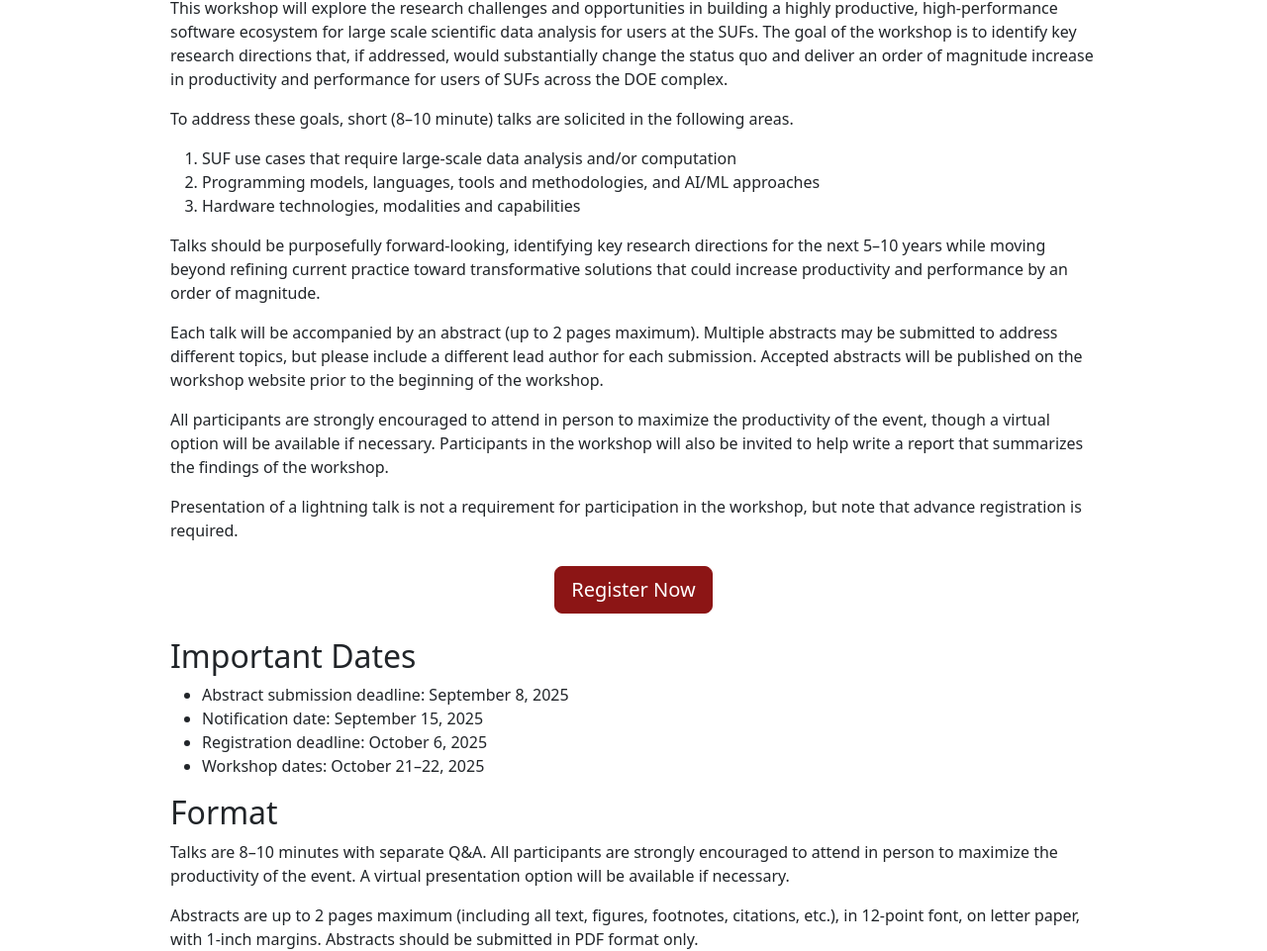
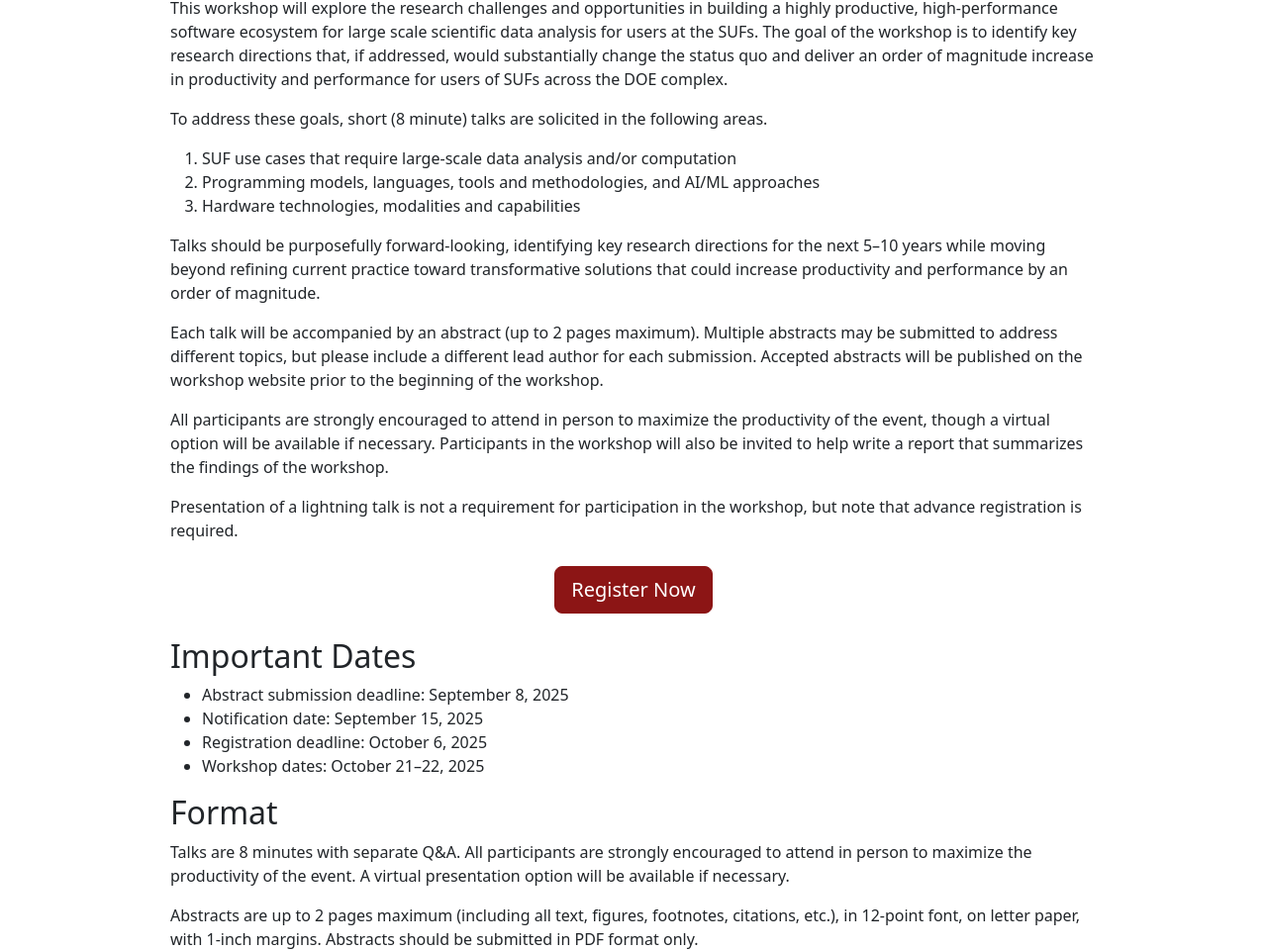
Before and after one commit to lssda/lssda.github.io, a Jekyll site: the page built from cfp.md, in a window 1280 px wide. Shown: the part 427-1388 px from the top of the page at 99% size. Built offline with Jekyll 4.4.1, drawn with Linux system fonts in a browser that asks for light colours.

Commit message:
We shortened talks to 8 minutes, so avoid confusing people.

```diff
--- a/cfp.md
+++ b/cfp.md
@@ -9,7 +9,7 @@ Scientific user facilities (SUFs) at the U.S. Department of Energy (DOE) drive s
 
 This workshop will explore the research challenges and opportunities in building a highly productive, high-performance software ecosystem for large scale scientific data analysis for users at the SUFs. The goal of the workshop is to identify key research directions that, if addressed, would substantially change the status quo and deliver an order of magnitude increase in productivity and performance for users of SUFs across the DOE complex.
 
-To address these goals, short (8&ndash;10 minute) talks are solicited in the following areas.
+To address these goals, short (8 minute) talks are solicited in the following areas.
 
  1. SUF use cases that require large-scale data analysis and/or computation
  2. Programming models, languages, tools and methodologies, and AI/ML approaches
@@ -37,7 +37,7 @@ Presentation of a lightning talk is not a requirement for participation in the w
 
 ## Format
 
-Talks are 8&ndash;10 minutes with separate Q&A. All participants are strongly encouraged to attend in person to maximize the productivity of the event. A virtual presentation option will be available if necessary.
+Talks are 8 minutes with separate Q&A. All participants are strongly encouraged to attend in person to maximize the productivity of the event. A virtual presentation option will be available if necessary.
 
 Abstracts are up to 2 pages maximum (including all text, figures, footnotes, citations, etc.), in 12-point font, on letter paper, with 1-inch margins. Abstracts should be submitted in PDF format only.
 
```
